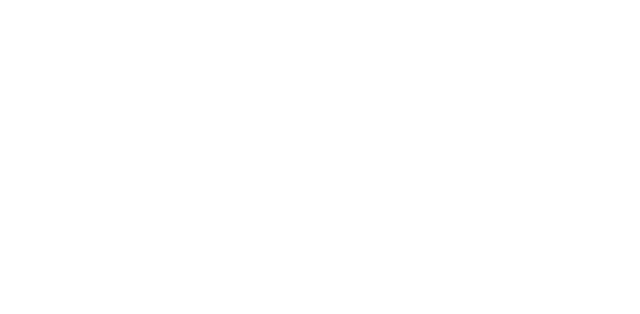
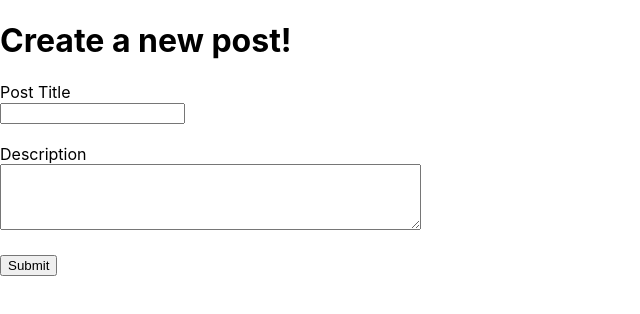
Before and after one commit to CPSC-362-Placeholders/ClassAsk, a React (Create React App) app: page /createpost in a window 1280 px wide. Before the commit this address had no page. Shown: the top 314 px of the page, without its empty margins (0-640 px from the left). Built offline with nearby package versions, Linux system fonts and the light colour scheme.

Commit message:
Finished CLAS-26 and CLAS-29

```diff
--- a/src/CourseThread.js
+++ b/src/CourseThread.js
@@ -1,11 +1,13 @@
 import {useSearchParams} from "react-router-dom";
 import $ from 'jquery';
 import {useEffect, useState} from "react";
+import {useNavigate} from "react-router-dom";
 function CourseThread() {
 
     const [queryParams] = useSearchParams();
     const courseId = queryParams.get("id");
     const [courseName, setCourseName] = useState();
+    const navigate = useNavigate();
 
     const getCourseData = () => {
         $.ajax({
@@ -23,6 +25,11 @@ function CourseThread() {
         });
     }
 
+    const createNewPost = () => {
+        navigate('/createpost?id=' + courseId);
+        window.location.reload();
+    }
+
     useEffect(() => {
         getCourseData();
     }, [])
@@ -30,7 +37,10 @@ function CourseThread() {
     if(courseName !== undefined) {
         return (
             <div>
-                {courseName}
+                <h1>
+                    {courseName}
+                </h1>
+                <button onClick={() => createNewPost()}>Create New Post</button>
             </div>
         );
     }
--- /dev/null
+++ b/src/CreatePost.js
@@ -0,0 +1,61 @@
+import {useSearchParams} from "react-router-dom";
+import $ from 'jquery';
+import {useEffect, useState} from "react";
+import {useNavigate} from "react-router-dom";
+
+function CreatePost() {
+
+    const [queryParams] = useSearchParams();
+    const courseId = queryParams.get("id");
+
+    const [title, setTitle] = useState("");
+    const [description, setDescription] = useState("");
+
+    const navigate = useNavigate();
+
+    const createNewPost = () => {
+        $.ajax({
+            url: 'http://localhost/classask/src/php/createNewPost.php',
+            type: 'POST',
+            async: false,
+            data: {courseId: courseId, title: title, description: description},
+            success: function (data) {
+                console.log(data);
+            },
+            error: function (err) {
+                console.log(err);
+            }
+        });
+        const url = '/thread?id=' + courseId;
+        navigate(url);
+        window.location.reload();
+    };
+
+    if(courseId === "") {
+        return(
+            <div>
+                <h1>
+                    You got here and you shouldn't be here!
+                </h1>
+            </div>
+        )
+    }
+    return(
+      <div>
+         <h1>
+             Create a new post!
+         </h1>
+         <form>
+             <label>Post Title</label> <br/>
+             <input type={"text"} id={"postTitle"} onChange={(e) => setTitle(e.target.value)}/> <br/><br/>
+
+             <label>Description</label> <br/>
+             <textarea rows="4" cols="50" id={"description"} onChange={(e) => setDescription(e.target.value)}/> <br/><br/>
+
+             <button type={"submit"} onClick={() => createNewPost()}>Submit</button>
+         </form>
+      </div>
+    );
+
+}
+export default CreatePost;
--- a/src/Homepage.js
+++ b/src/Homepage.js
@@ -31,6 +31,7 @@ function Homepage() {
             data: {email: email},
             success: function (data) {
                 setSubscribedCourses(data);
+                console.log(data);
             },
             error: function (err) {
                 console.log(err);
--- a/src/index.js
+++ b/src/index.js
@@ -8,6 +8,7 @@ import Homepage from './Homepage.js';
 import Subscribe from "./Subscribe";
 import CourseThread from "./CourseThread";
 import { BrowserRouter, Routes, Route } from "react-router-dom";
+import CreatePost from "./CreatePost";
 
 function Index() {
     return (
@@ -18,6 +19,7 @@ function Index() {
                 <Route path="/homepage" element={<Homepage/>} />
                 <Route path="/subscribe" element={<Subscribe/>} />
                 <Route path="/thread" element={<CourseThread/>} />
+                <Route path="/createpost" element={<CreatePost/>} />
             </Routes>
         </BrowserRouter>
     )
```
Also changed, not shown: 1 other file (tests, documents, lock files or other folders).
